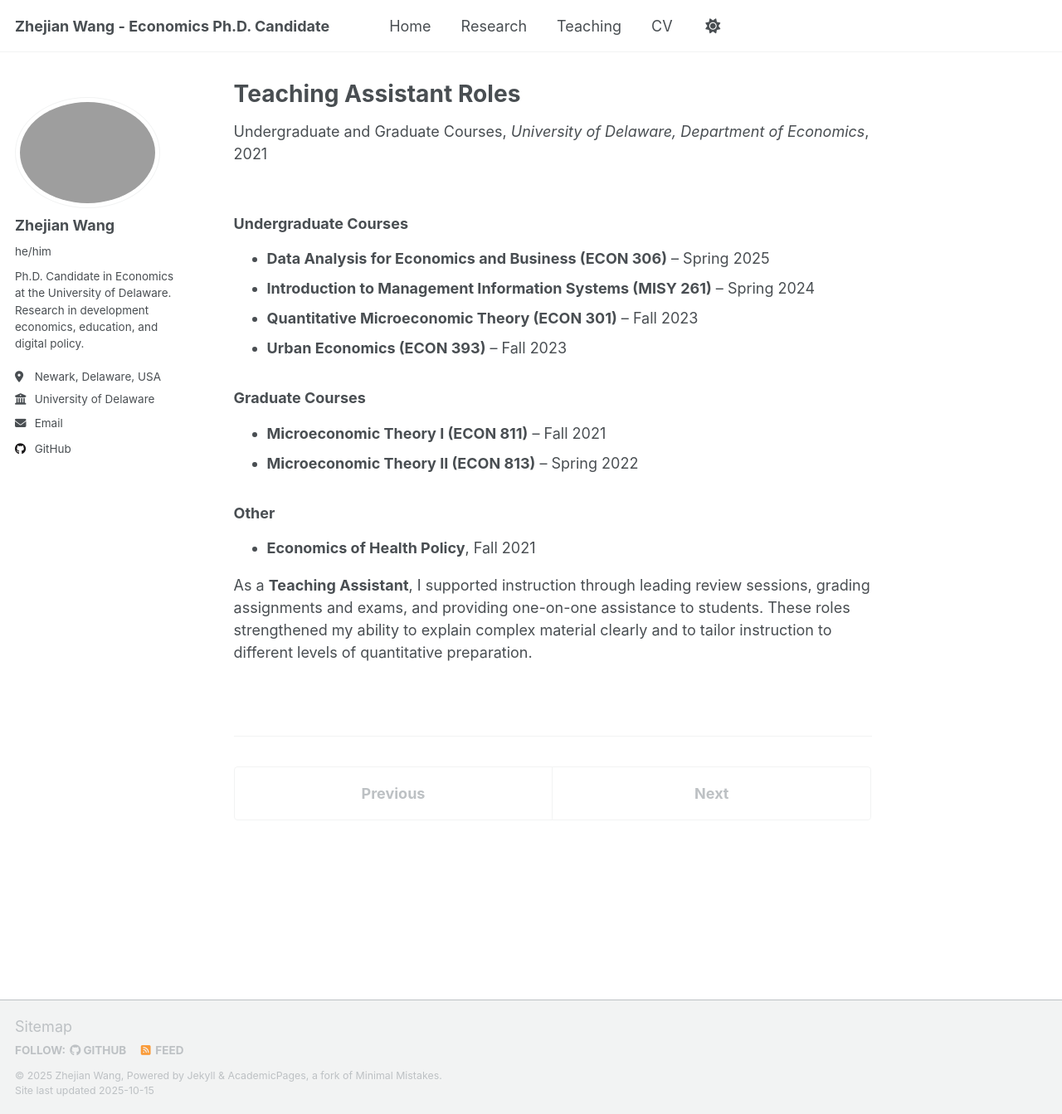
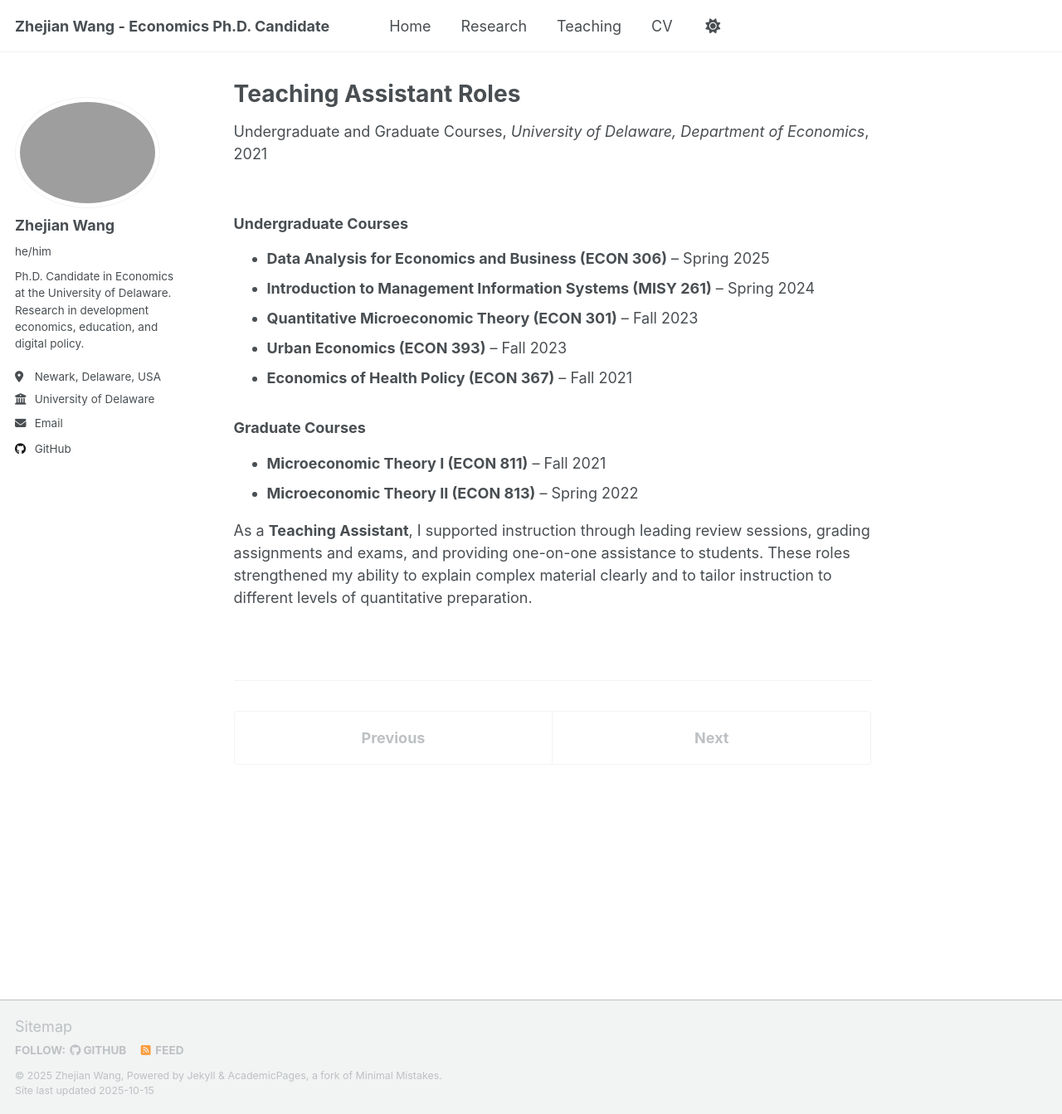
Before and after one commit to zhejianw/zhejianw.github.io, a Jekyll site: the page built from _teaching/ta-roles.md, in a window 1280 px wide and 1343 px high. Shown: the whole window at 83% size. Built offline with Jekyll 4.4.1, drawn with Linux system fonts in a browser that asks for light colours; a script that is not in the unit is left out.

Commit message:
Update ta-roles.md

```diff
--- a/_teaching/ta-roles.md
+++ b/_teaching/ta-roles.md
@@ -13,12 +13,10 @@ location: "Newark, Delaware, USA"
 - **Introduction to Management Information Systems (MISY 261)** – Spring 2024
 - **Quantitative Microeconomic Theory (ECON 301)** – Fall 2023
 - **Urban Economics (ECON 393)** – Fall 2023
+- **Economics of Health Policy (ECON 367)** – Fall 2021
 
 ### Graduate Courses
 - **Microeconomic Theory I (ECON 811)** – Fall 2021
 - **Microeconomic Theory II (ECON 813)** – Spring 2022
 
-### Other
-- **Economics of Health Policy**, Fall 2021
-
 As a **Teaching Assistant**, I supported instruction through leading review sessions, grading assignments and exams, and providing one-on-one assistance to students. These roles strengthened my ability to explain complex material clearly and to tailor instruction to different levels of quantitative preparation.
```
